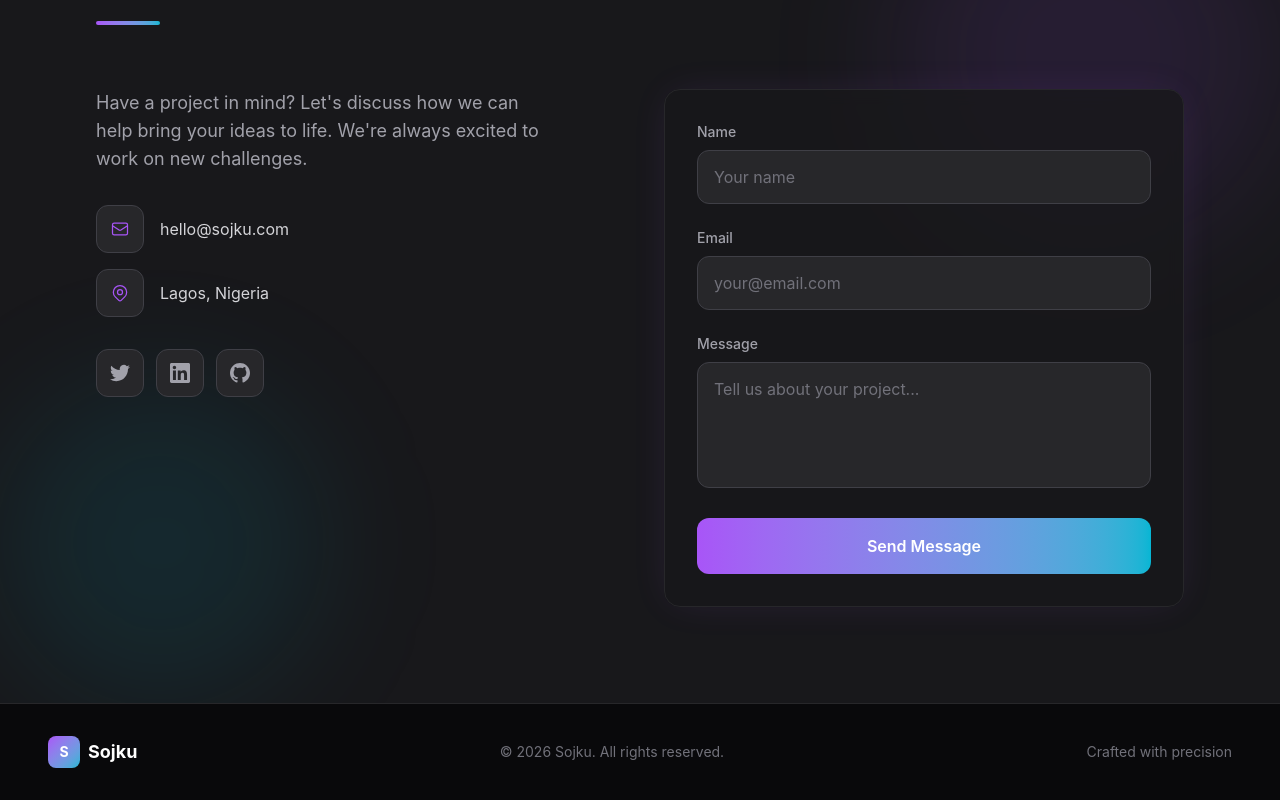
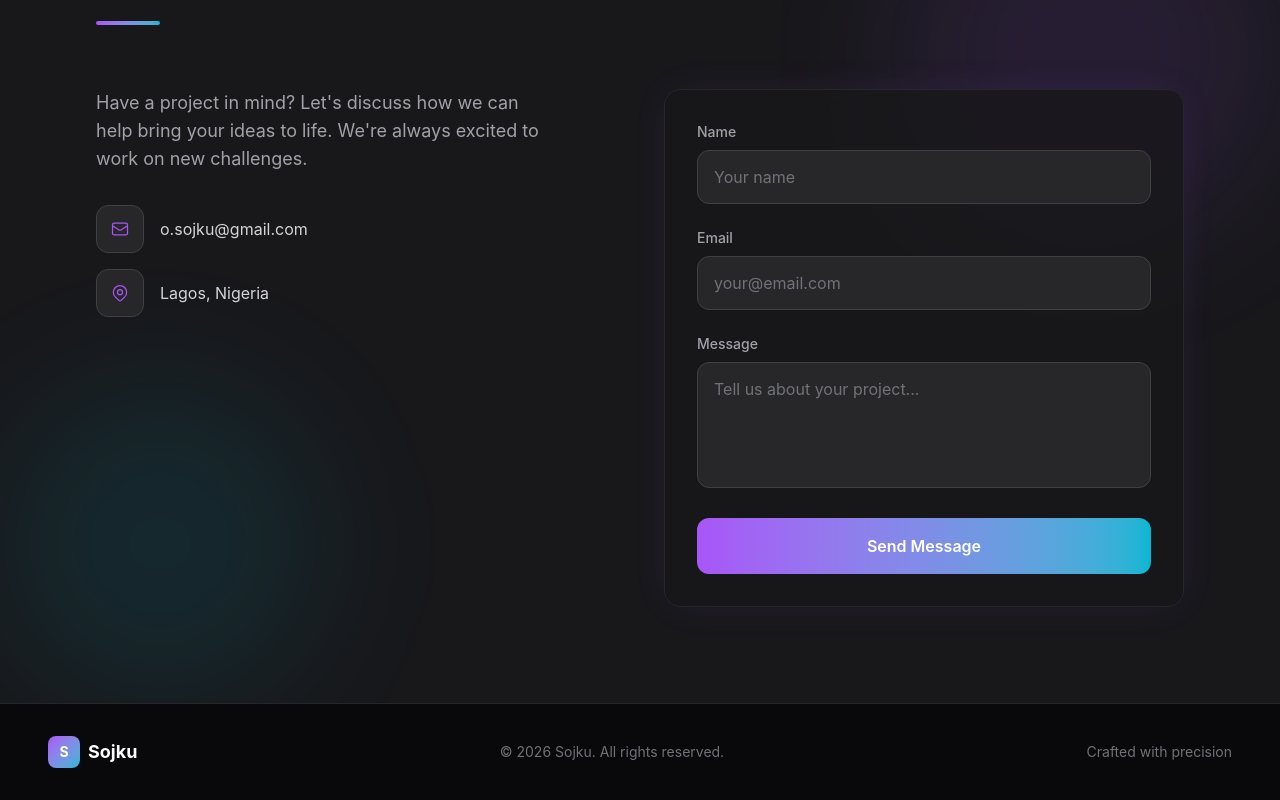
Before and after one commit to Dsoji/sojku_site, a React (Vite) app: page / in a window 1280 px wide. Shown: the part 4205-5005 px from the top of the page. Built offline with nearby package versions, Linux system fonts and the light colour scheme.

Commit message:
fix: update contact email and remove social links temporarily

```diff
--- a/src/components/CTASection.jsx
+++ b/src/components/CTASection.jsx
@@ -29,8 +29,8 @@ export default function CTASection() {
                     <path strokeLinecap="round" strokeLinejoin="round" strokeWidth={1.5} d="M3 8l7.89 5.26a2 2 0 002.22 0L21 8M5 19h14a2 2 0 002-2V7a2 2 0 00-2-2H5a2 2 0 00-2 2v10a2 2 0 002 2z" />
                   </svg>
                 </div>
-                <a href="mailto:hello@sojku.com" className="text-dark-300 hover:text-accent transition-colors duration-300">
-                  hello@sojku.com
+                <a href="mailto:o.sojku@gmail.com" className="text-dark-300 hover:text-accent transition-colors duration-300">
+                  o.sojku@gmail.com
                 </a>
               </div>
 
@@ -47,30 +47,17 @@ export default function CTASection() {
               </div>
             </div>
 
-            {/* Social links */}
-            <div className="flex items-center gap-3">
-              {[
-                { icon: 'M23.953 4.57a10 10 0 01-2.825.775 4.958 4.958 0 002.163-2.723c-.951.555-2.005.959-3.127 1.184a4.92 4.92 0 00-8.384 4.482C7.69 8.095 4.067 6.13 1.64 3.162a4.822 4.822 0 00-.666 2.475c0 1.71.87 3.213 2.188 4.096a4.904 4.904 0 01-2.228-.616v.06a4.923 4.923 0 003.946 4.827 4.996 4.996 0 01-2.212.085 4.936 4.936 0 004.604 3.417 9.867 9.867 0 01-6.102 2.105c-.39 0-.779-.023-1.17-.067a13.995 13.995 0 007.557 2.209c9.053 0 13.998-7.496 13.998-13.985 0-.21 0-.42-.015-.63A9.935 9.935 0 0024 4.59z', name: 'Twitter' },
-                { icon: 'M20.447 20.452h-3.554v-5.569c0-1.328-.027-3.037-1.852-3.037-1.853 0-2.136 1.445-2.136 2.939v5.667H9.351V9h3.414v1.561h.046c.477-.9 1.637-1.85 3.37-1.85 3.601 0 4.267 2.37 4.267 5.455v6.286zM5.337 7.433c-1.144 0-2.063-.926-2.063-2.065 0-1.138.92-2.063 2.063-2.063 1.14 0 2.064.925 2.064 2.063 0 1.139-.925 2.065-2.064 2.065zm1.782 13.019H3.555V9h3.564v11.452zM22.225 0H1.771C.792 0 0 .774 0 1.729v20.542C0 23.227.792 24 1.771 24h20.451C23.2 24 24 23.227 24 22.271V1.729C24 .774 23.2 0 22.222 0h.003z', name: 'LinkedIn' },
-                { icon: 'M12 0c-6.626 0-12 5.373-12 12 0 5.302 3.438 9.8 8.207 11.387.599.111.793-.261.793-.577v-2.234c-3.338.726-4.033-1.416-4.033-1.416-.546-1.387-1.333-1.756-1.333-1.756-1.089-.745.083-.729.083-.729 1.205.084 1.839 1.237 1.839 1.237 1.07 1.834 2.807 1.304 3.492.997.107-.775.418-1.305.762-1.604-2.665-.305-5.467-1.334-5.467-5.931 0-1.311.469-2.381 1.236-3.221-.124-.303-.535-1.524.117-3.176 0 0 1.008-.322 3.301 1.23.957-.266 1.983-.399 3.003-.404 1.02.005 2.047.138 3.006.404 2.291-1.552 3.297-1.23 3.297-1.23.653 1.653.242 2.874.118 3.176.77.84 1.235 1.911 1.235 3.221 0 4.609-2.807 5.624-5.479 5.921.43.372.823 1.102.823 2.222v3.293c0 .319.192.694.801.576 4.765-1.589 8.199-6.086 8.199-11.386 0-6.627-5.373-12-12-12z', name: 'GitHub' }
-              ].map((social, index) => (
-                <a
-                  key={index}
-                  href="#"
-                  className="w-12 h-12 rounded-xl bg-dark-800 border border-dark-700 flex items-center justify-center text-dark-400 hover:text-accent hover:border-accent/50 transition-all duration-300 hover:scale-105"
-                  aria-label={social.name}
-                >
-                  <svg className="w-5 h-5" fill="currentColor" viewBox="0 0 24 24">
-                    <path d={social.icon} />
-                  </svg>
-                </a>
-              ))}
-            </div>
+            {/* Social links temporarily removed */}
           </div>
 
           {/* Contact form */}
           <div className="card-glow p-8">
-            <form className="space-y-6">
+            <form
+              className="space-y-6"
+              action="mailto:o.sojku@gmail.com"
+              method="POST"
+              encType="text/plain"
+            >
               <div>
                 <label className="block text-dark-400 text-sm mb-2 font-medium">Name</label>
                 <input
```
Also changed, not shown: 1 other file (tests, documents, lock files or other folders).
